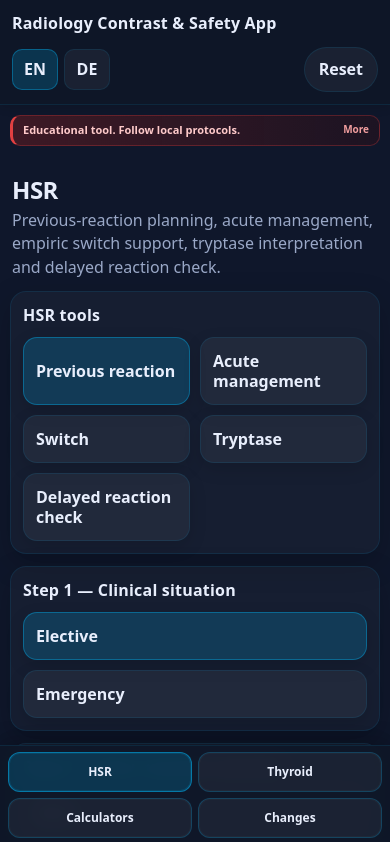
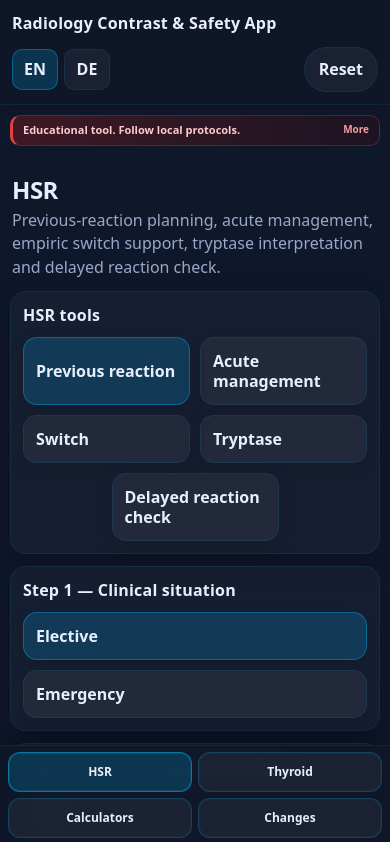
Before and after one commit to KnoxiCoke/Esur22, a plain HTML site: page index.html in a window 390 px wide. Shown: the top 842 px of the page. Drawn offline with Linux system fonts and the light colour scheme.

Commit message:
Update max width and adjust subnav button styles

```diff
--- a/style.css
+++ b/style.css
@@ -30,7 +30,7 @@
   --shadow: 0 10px 30px rgba(0, 0, 0, 0.18);
   --shadow-soft: 0 6px 18px rgba(0, 0, 0, 0.12);
 
-  --maxw: 920px;
+  --maxw: 1120px;
 }
 
 *,
@@ -883,7 +883,11 @@ body.emergency .checklist input[type="checkbox"] {
   .hsr-subnav {
     grid-template-columns: 1fr 1fr;
   }
-
+.hsr-subnav .seg__btn:last-child:nth-child(odd) {
+  grid-column: 1 / -1;
+  justify-self: center;
+  width: calc((100% - 10px) / 2);
+}
   .change-card__header {
     padding: 13px;
   }
```
